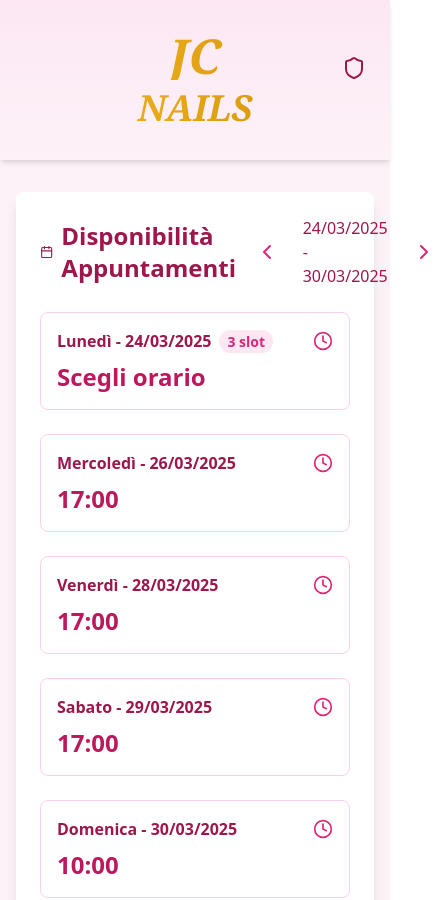
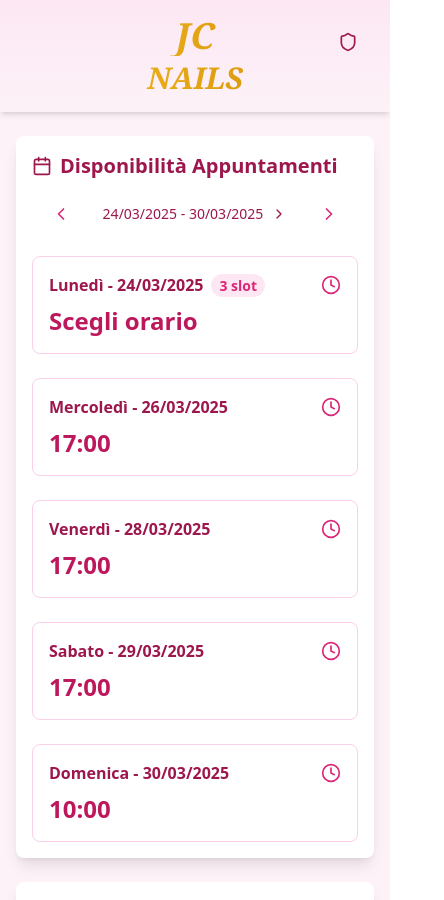
Before and after one commit to wepopagani/jcnailslugano, a React (Vite) app: page / in a window 390 px wide. Shown: the top 900 px of the page, 444 px wide, since content can reach past the window. Built offline with nearby package versions, Linux system fonts and the light colour scheme.

Commit message:
calendar

```diff
--- a/src/App.tsx
+++ b/src/App.tsx
@@ -21,7 +21,18 @@ interface Service {
 
 function App() {
   const [isAdminView, setIsAdminView] = useState(false);
-  const [currentWeekStart, setCurrentWeekStart] = useState(new Date('2025-03-24'));
+
+  // Imposto la data di inizio alla prossima settimana
+  const getInitialWeekStart = () => {
+    const today = new Date();
+    const nextMonday = new Date(today);
+    nextMonday.setDate(today.getDate() + (8 - today.getDay()) % 7);
+    nextMonday.setHours(0, 0, 0, 0);
+    return nextMonday;
+  };
+
+  const [currentWeekStart, setCurrentWeekStart] = useState(getInitialWeekStart());
+  const [isWeekSelectorOpen, setIsWeekSelectorOpen] = useState(false);
   const services: Service[] = [
     { name: "Semipermanente", price: "35 CHF" },
     { name: "Ricostruzione base", price: "60 CHF" },
@@ -95,14 +106,22 @@ function App() {
   const [selectedTime, setSelectedTime] = useState<string>('10:00');
 
   const navigateWeek = (direction: 'prev' | 'next') => {
+    const today = new Date();
+    today.setHours(0, 0, 0, 0);
+
     const newDate = new Date(currentWeekStart);
     if (direction === 'next') {
       newDate.setDate(newDate.getDate() + 7);
+      setCurrentWeekStart(newDate);
+      setAppointments(generateAppointments(newDate));
     } else {
       newDate.setDate(newDate.getDate() - 7);
-    }
+      // Permetti di andare indietro solo se la nuova data è nel futuro
+      if (newDate >= today) {
         setCurrentWeekStart(newDate);
         setAppointments(generateAppointments(newDate));
+      }
+    }
   };
 
   const bookAppointment = () => {
@@ -309,54 +328,90 @@ END:VCALENDAR`;
       </Helmet>
 
       {/* Header */}
-      <header className="bg-gradient-to-b from-pink-100 to-pink-50 shadow-md py-8">
+      <header className="bg-gradient-to-b from-pink-100 to-pink-50 shadow-md py-4 md:py-8">
+        <div className="container mx-auto px-4">
           <div className="text-center relative">
             <button
               onClick={() => setIsAdminView(true)}
-            className="absolute right-4 top-4 p-2 rounded-full hover:bg-pink-200 transition-colors"
+              className="absolute right-2 top-2 md:right-4 md:top-4 p-2 rounded-full hover:bg-pink-200 transition-colors"
               title="Area Admin"
             >
-            <Shield className="w-6 h-6 text-pink-800" />
+              <Shield className="w-5 h-5 md:w-6 md:h-6 text-pink-800" />
             </button>
             <h1 className="font-serif italic">
-            <span className="block text-5xl md:text-6xl bg-gradient-to-r from-amber-400 to-yellow-600 bg-clip-text text-transparent font-bold mb-2">
+              <span className="block text-4xl md:text-6xl bg-gradient-to-r from-amber-400 to-yellow-600 bg-clip-text text-transparent font-bold mb-1 md:mb-2">
                 JC
               </span>
-            <span className="block text-4xl md:text-5xl bg-gradient-to-r from-amber-400 to-yellow-600 bg-clip-text text-transparent font-bold">
+              <span className="block text-3xl md:text-5xl bg-gradient-to-r from-amber-400 to-yellow-600 bg-clip-text text-transparent font-bold">
                 NAILS
               </span>
             </h1>
           </div>
+        </div>
       </header>
 
       {/* Main Content */}
-      <main className="container mx-auto px-4 py-8 space-y-8">
+      <main className="container mx-auto px-4 py-6 md:py-8 space-y-6 md:space-y-8">
         {/* Appointments Section */}
-        <div className="bg-white rounded-lg shadow-lg p-6 max-w-4xl mx-auto">
-          <div className="flex items-center justify-between mb-6">
-            <h2 className="text-2xl font-semibold text-pink-800 flex items-center gap-2">
-              <Calendar className="w-6 h-6" />
+        <div className="bg-white rounded-lg shadow-lg p-4 md:p-6 max-w-4xl mx-auto">
+          <div className="flex flex-col md:flex-row md:items-center md:justify-between gap-4 mb-6">
+            <h2 className="text-xl md:text-2xl font-semibold text-pink-800 flex items-center gap-2">
+              <Calendar className="w-5 h-5 md:w-6 md:h-6" />
               Disponibilità Appuntamenti
             </h2>
-            <div className="flex items-center gap-4">
+            <div className="flex items-center justify-center gap-2 md:gap-4">
               <button
                 onClick={() => navigateWeek('prev')}
                 className="p-2 rounded-full hover:bg-pink-100 transition-colors"
                 title="Settimana precedente"
               >
-                <ChevronLeft className="w-6 h-6 text-pink-600" />
+                <ChevronLeft className="w-5 h-5 md:w-6 md:h-6 text-pink-600" />
               </button>
-              <span className="text-pink-800 font-medium">
+              <div className="relative">
+                <button
+                  onClick={() => setIsWeekSelectorOpen(!isWeekSelectorOpen)}
+                  className="text-sm md:text-base text-pink-800 font-medium px-4 py-2 rounded-lg hover:bg-pink-50 transition-colors flex items-center gap-2"
+                >
+                  <span>
                     {currentWeekStart.toLocaleDateString('it-IT', { day: '2-digit', month: '2-digit', year: 'numeric' })} - {
                       new Date(currentWeekStart.getTime() + 6 * 24 * 60 * 60 * 1000).toLocaleDateString('it-IT', { day: '2-digit', month: '2-digit', year: 'numeric' })
                     }
                   </span>
+                  <ChevronRight className={`w-4 h-4 transition-transform ${isWeekSelectorOpen ? 'rotate-90' : ''}`} />
+                </button>
+
+                {isWeekSelectorOpen && (
+                  <div className="absolute top-full left-0 mt-2 w-64 bg-white rounded-lg shadow-lg border border-pink-100 z-10">
+                    {[...Array(4)].map((_, index) => {
+                      const weekStart = new Date(currentWeekStart.getTime());
+                      weekStart.setDate(weekStart.getDate() + (index * 7));
+                      const weekEnd = new Date(weekStart.getTime() + 6 * 24 * 60 * 60 * 1000);
+
+                      return (
+                        <button
+                          key={index}
+                          onClick={() => {
+                            setCurrentWeekStart(weekStart);
+                            setAppointments(generateAppointments(weekStart));
+                            setIsWeekSelectorOpen(false);
+                          }}
+                          className="w-full text-left px-4 py-3 hover:bg-pink-50 transition-colors first:rounded-t-lg last:rounded-b-lg"
+                        >
+                          {weekStart.toLocaleDateString('it-IT', { day: '2-digit', month: '2-digit', year: 'numeric' })} - {
+                            weekEnd.toLocaleDateString('it-IT', { day: '2-digit', month: '2-digit', year: 'numeric' })
+                          }
+                        </button>
+                      );
+                    })}
+                  </div>
+                )}
+              </div>
               <button
                 onClick={() => navigateWeek('next')}
                 className="p-2 rounded-full hover:bg-pink-100 transition-colors"
                 title="Settimana successiva"
               >
-                <ChevronRight className="w-6 h-6 text-pink-600" />
+                <ChevronRight className="w-5 h-5 md:w-6 md:h-6 text-pink-600" />
               </button>
             </div>
           </div>
```
Lines whose indentation alone changed are shown as unchanged.
